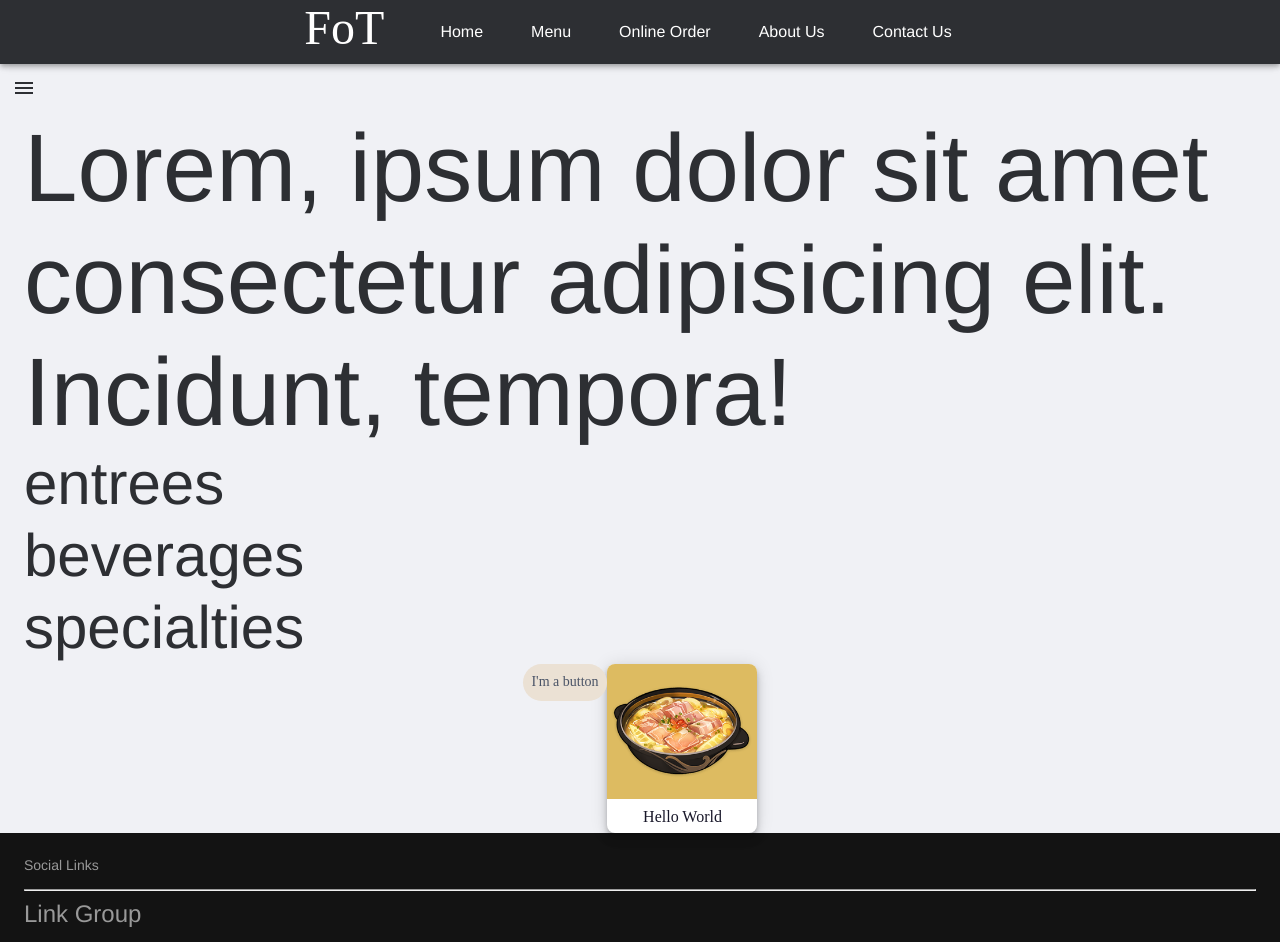
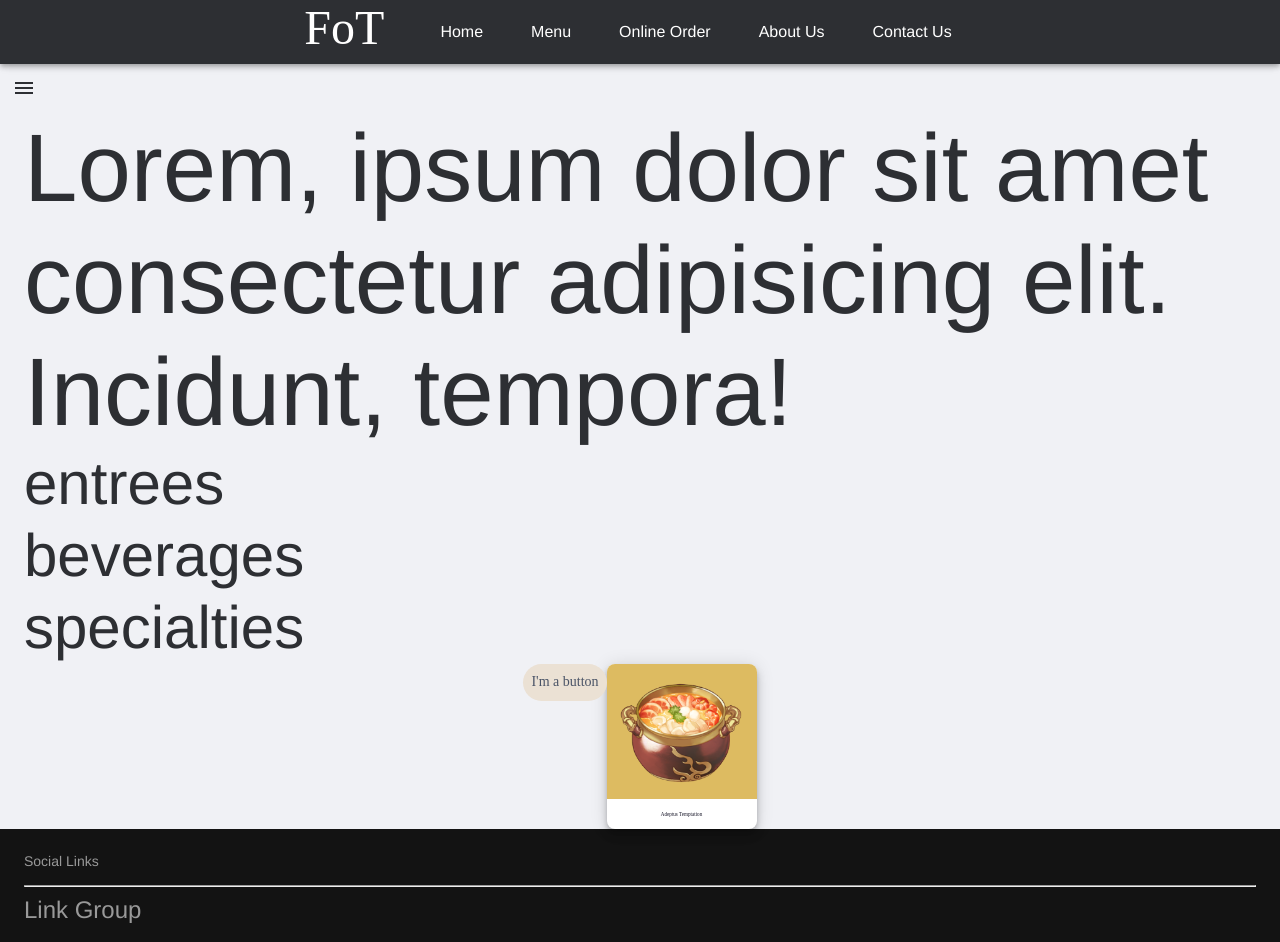
Before and after one commit to Explosivespectra/TypeBlog, a React (Create React App) app: page /menu in a window 1280 px wide. Shown: the top 942 px of the page. Built offline with nearby package versions, Linux system fonts and the light colour scheme; a web font is replaced by a local one.

Commit message:
Adjust text for cards

```diff
--- a/src/components/pageComponents/MenuPage.tsx
+++ b/src/components/pageComponents/MenuPage.tsx
@@ -3,11 +3,12 @@ import { Typography, Grid, Drawer, Card, CardActionArea, CardMedia, CardContent,
 import MenuIcon from "@material-ui/icons/Menu";
 import FiberManualRecordIcon from '@material-ui/icons/FiberManualRecord';
 import { makeStyles, createStyles, Theme } from "@material-ui/core/styles";
-import zhonglisoup from '../../mockData/productImages/temp-zhonglisoup.png';
+import zhonglisoup from '../../mockData/productImages/temp-adeptustemptation.png';
 const useStyles = makeStyles((theme: Theme) => createStyles({
   navcontent: {
     color: "#ddbb61",
     fontFamily: "Genshin",
+    fontSize: ".5vw",
   },
 
   menuNav: {
@@ -28,12 +29,20 @@ const useStyles = makeStyles((theme: Theme) => createStyles({
     borderRadius: "8px",
   },
   cardcontent: {
+    display: "flex",
+    justifyContent: "center",
     textAlign: "center",
-    padding: "4px 2px 2px 4px",
+    alignItems: "center",
+    padding: "2px 2px 2px 2px",
+    width: "150px",
+    height: "30px",
+    overflow: "hidden",
   },
   cardtext: {
     color: "#181729",
     fontFamily: "Genshin",
+    fontSize: ".4vw",
+    lineHeight: "1",
   },
   cardmediaback: {
     display: "flex",
@@ -74,7 +83,7 @@ const MenuCard: React.FC = () => {
           <img src={zhonglisoup} className={classes.cardmediasrc}></img>
         </CardMedia>
         <CardContent className={classes.cardcontent}>
-          <Typography variant="subtitle1" className={classes.cardtext}>Hello World</Typography>
+          <Typography variant="subtitle1" className={classes.cardtext}>Adeptus Temptation</Typography>
         </CardContent>
       </CardActionArea>
     </Card>
```
